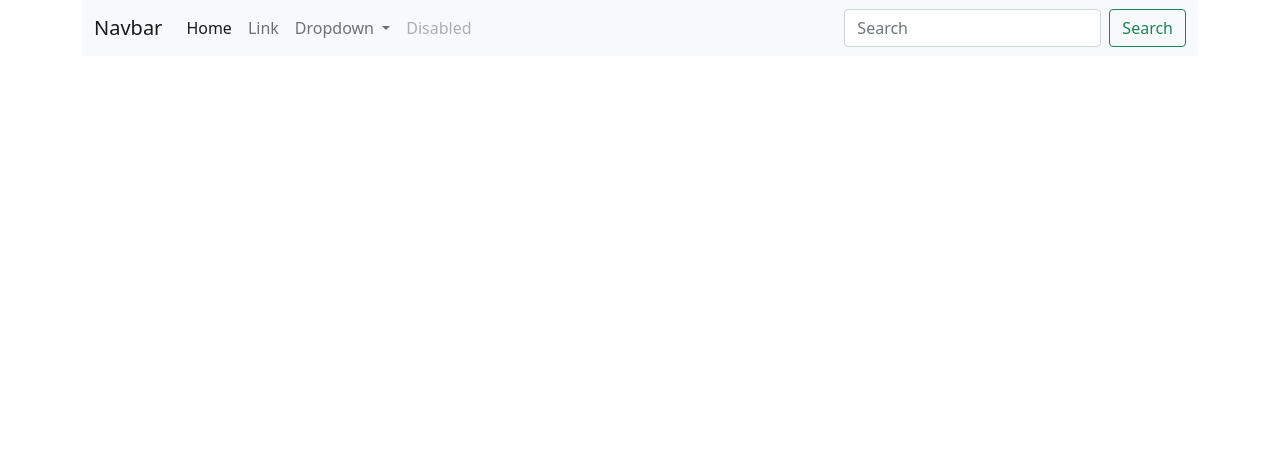
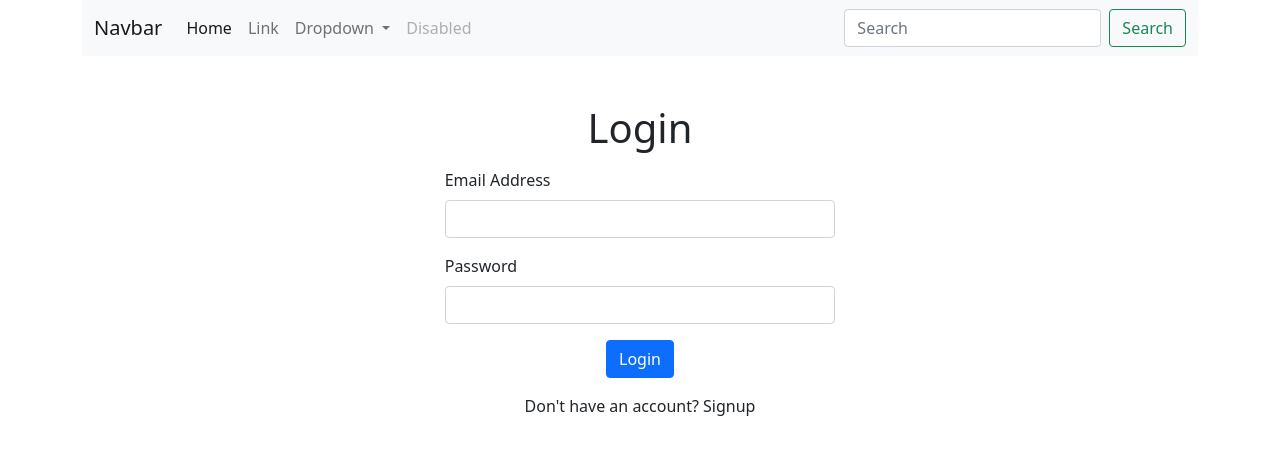
Before and after one commit to LanceScheffer/Travel-App-FE, an Angular app: page /login in a window 1280 px wide. Before the commit this address led to /. Shown: the top 454 px of the page. Built offline with nearby package versions, Linux system fonts and the light colour scheme.

Commit message:
added login

```diff
--- a/src/app/app.module.ts
+++ b/src/app/app.module.ts
@@ -6,12 +6,14 @@ import { AppRoutingModule } from './app-routing.module';
 import { AppComponent } from './app.component';
 import { SignupComponent } from './auth/signup/signup.component';
 import { NavComponent } from './shared/nav/nav.component';
+import { LoginComponent } from './auth/login/login.component';
 
 @NgModule({
   declarations: [
     AppComponent,
     SignupComponent,
-    NavComponent
+    NavComponent,
+    LoginComponent
   ],
   imports: [
     BrowserModule,
--- a/src/app/auth/auth.service.ts
+++ b/src/app/auth/auth.service.ts
@@ -12,4 +12,8 @@ export class AuthService {
     return this.http.post
     ("http://localhost:3000/api/v1/users/create", blog)
   }
+
+  login(user){
+    return this.http.post('http://localhost:3000/api/v1/users/login', user)
+  }
 }
--- /dev/null
+++ b/src/app/auth/login/login.component.css
@@ -0,0 +1,4 @@
+form {
+  margin: 0 auto;
+  max-width: 35%;
+  }
--- /dev/null
+++ b/src/app/auth/login/login.component.html
@@ -0,0 +1,37 @@
+<div class="mt-5">
+  <h1 class="text-center mb-3">Login</h1>
+<form [formGroup]="loginForm" (ngSubmit)="onSubmit()">
+
+  <div class="row">
+    <div class="col-12">
+      <div class="mb-3">
+        <label for="" class="form-label">Email Address</label>
+        <input
+          type="e-mail"
+          class="form-control"
+          id="email"
+          formControlName="email"
+          />
+      </div>
+    </div>
+  </div>
+
+  <div class="row">
+    <div class="col-12">
+      <label for="" class="form-label">Password</label>
+      <input
+        type="password"
+        class="form-control"
+        id="password"
+        formControlName="password">
+    </div>
+
+  </div>
+
+  <div class="text-center mb-3 mt-3">
+    <button class="btn btn-primary" type="submit">Login</button>
+  </div>
+  <div><p class="text-center">Don't have an account? <a>Signup</a></p></div>
+</form>
+
+</div>
--- /dev/null
+++ b/src/app/auth/login/login.component.ts
@@ -0,0 +1,26 @@
+import { Component, OnInit } from '@angular/core';
+import { FormControl, FormGroup } from '@angular/forms';
+import { AuthService } from '../auth.service';
+@Component({
+  selector: 'app-login',
+  templateUrl: './login.component.html',
+  styleUrls: ['./login.component.css']
+})
+export class LoginComponent implements OnInit {
+  loginForm = new FormGroup({
+    email: new FormControl(''),
+    password: new FormControl('')
+  })
+  constructor(private authService:AuthService) { }
+
+  ngOnInit(): void {
+  }
+
+  onSubmit(){
+    const loginUser = this.loginForm.value;
+    this.authService.login(loginUser).subscribe((res:any)=>{
+      console.log(res);
+
+    })
+  }
+}
```
Also changed, not shown: src/app/app-routing.module.ts (+6 -1 lines), 1 other file (tests, documents, lock files or other folders).
